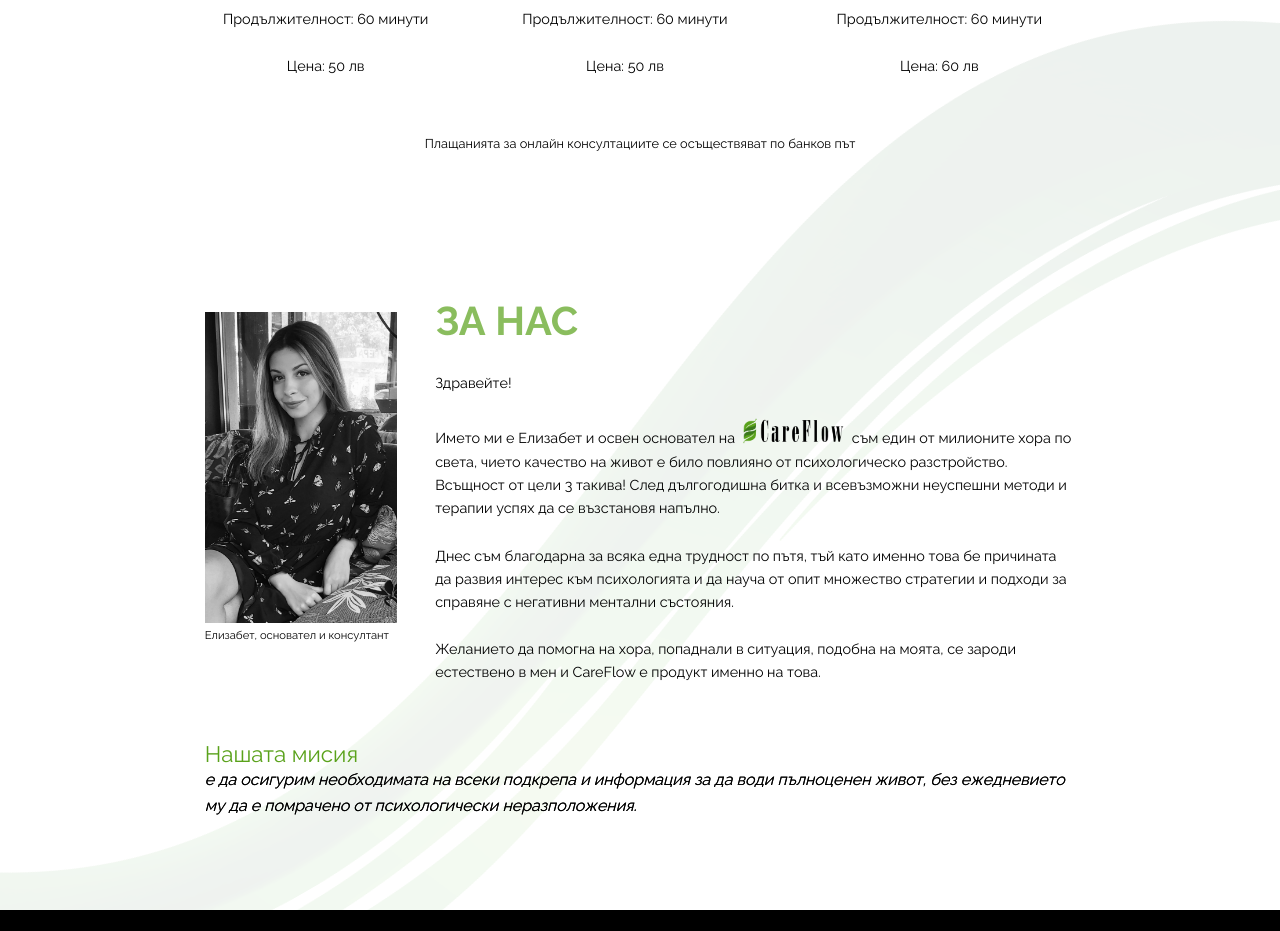
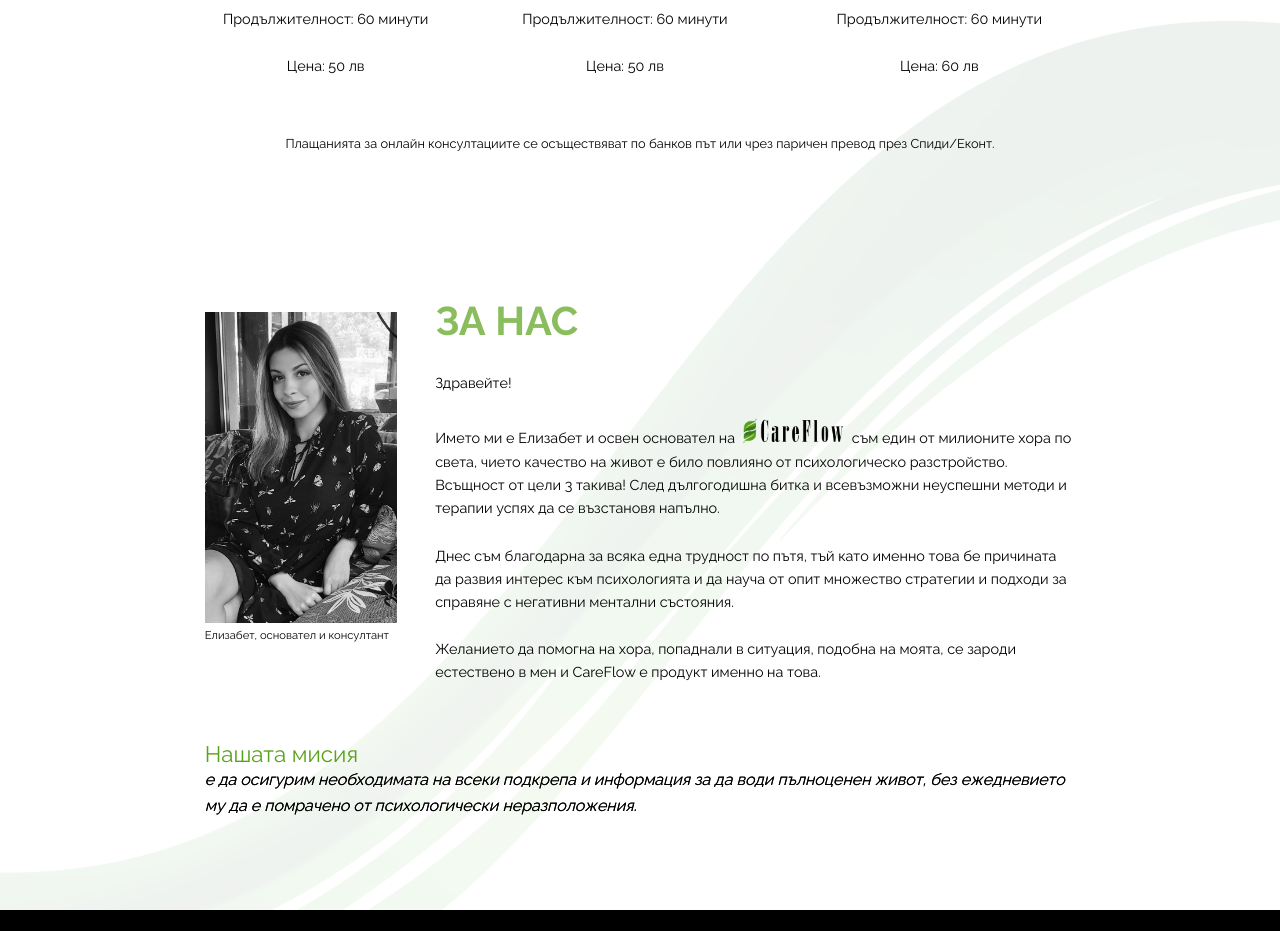
Before and after one commit to Elizabet-Angelova/CareFlow, a React (Create React App) app: page / in a window 1280 px wide. Shown: the part 2420-3351 px from the top of the page. Built offline with nearby package versions, Linux system fonts and the light colour scheme.

Commit message:
Add payment method

```diff
--- a/src/Services.js
+++ b/src/Services.js
@@ -62,7 +62,7 @@ const Services = () => {
                 </div>
 
             </div>
-            <div className='regular-text' style={{fontSize: '0.8em'}}>Плащанията за онлайн консултациите се осъществяват по банков път</div>
+            <div className='regular-text' style={{fontSize: '0.8em'}}>Плащанията за онлайн консултациите се осъществяват по банков път или чрез паричен превод през Спиди/Еконт.</div>
         </div>
     );
 }
```
